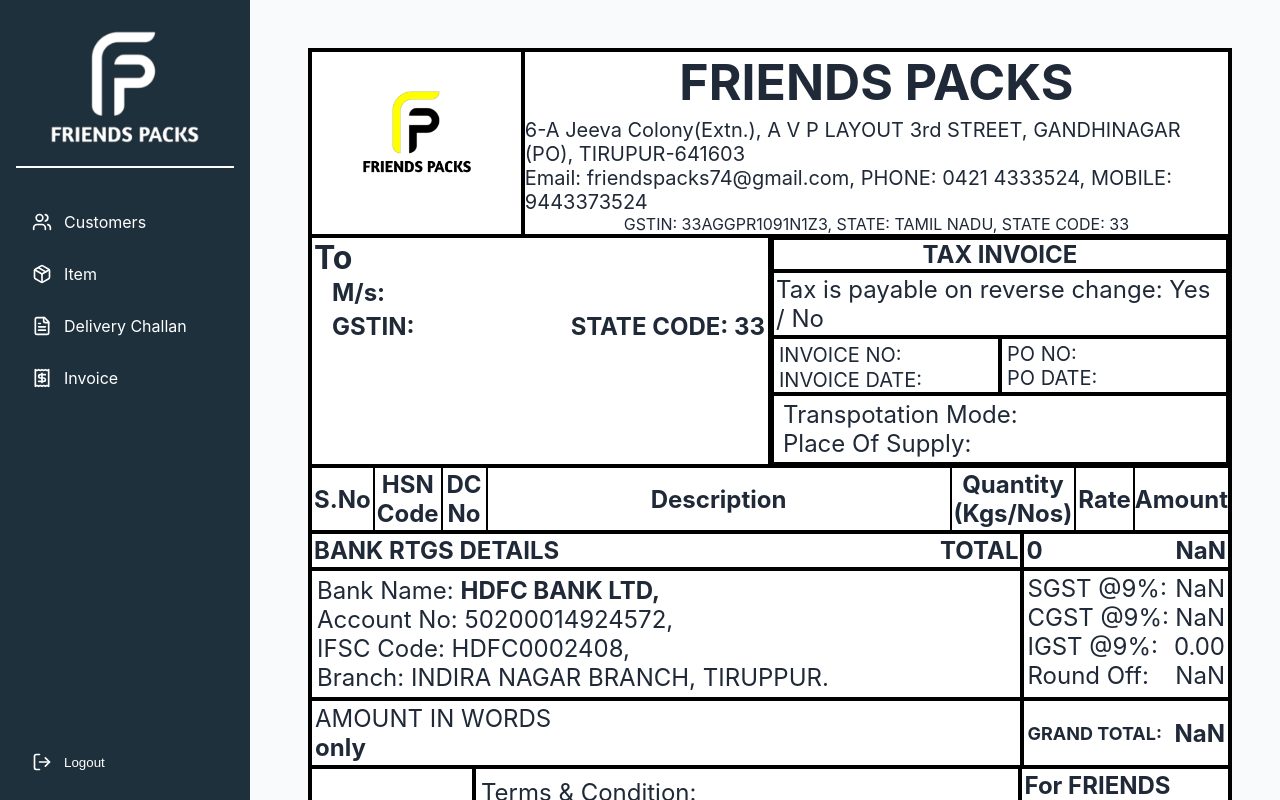
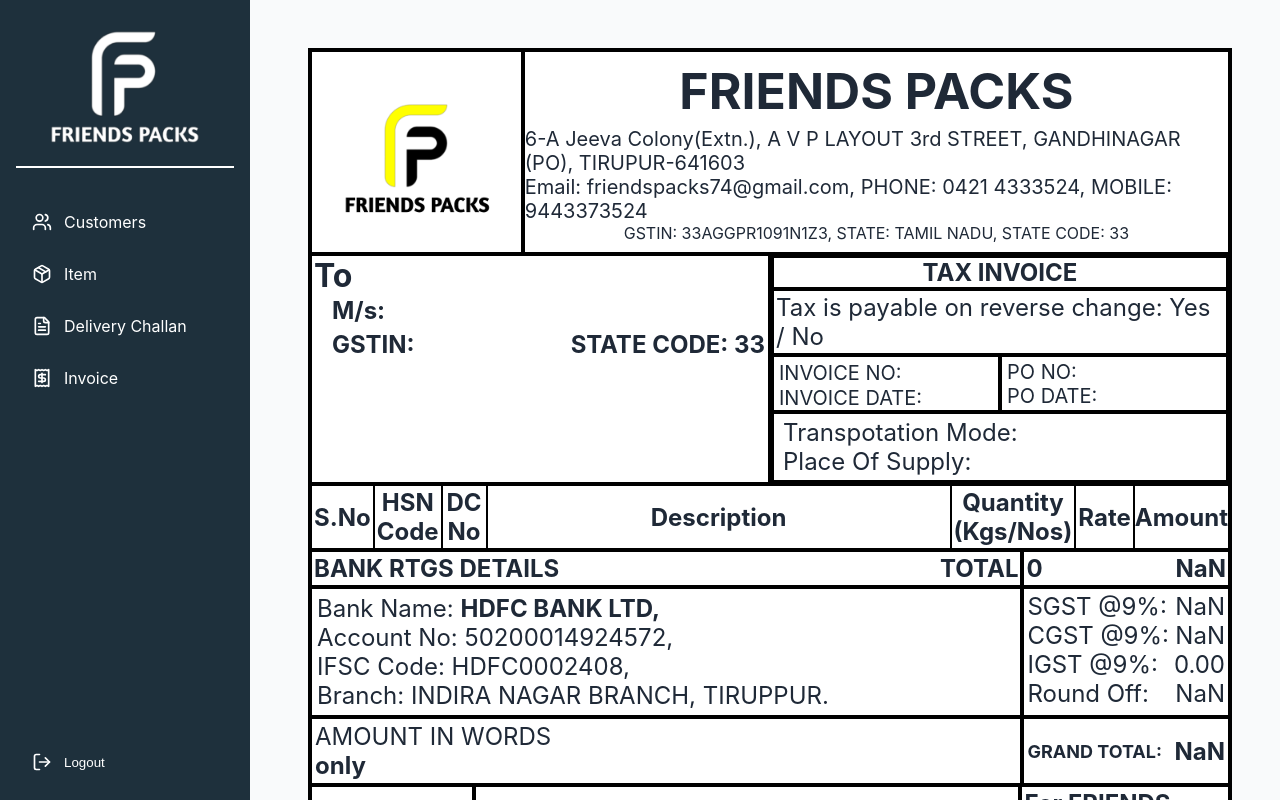
Before and after one commit to ashif-2005/FP, a React (Vite) app: page /print in a window 1280 px wide. Built offline with nearby package versions, Linux system fonts and the light colour scheme.

Commit message:
logo size increased

```diff
--- a/src/components/InvoiceForm.css
+++ b/src/components/InvoiceForm.css
@@ -22,8 +22,8 @@
 
 /* h-50 w-50 */
 .inv-logo{
-    height: 150px;
-    width: 150px;
+    height: 200px;
+    width: 200px;
 }
 
 /* flex flex-col justify-center w-full border-2 border-black */
--- a/src/components/PrintInvoice.jsx
+++ b/src/components/PrintInvoice.jsx
@@ -267,7 +267,7 @@
                     )}
                   </tr>
                 ))}
-                {Array.from({ length: 16 - data?.items.length }, (_, index) => (
+                {Array.from({ length: 15 - data?.items.length }, (_, index) => (
                   <tr key={index}>
                     <td className="t-data">&nbsp;</td>
                     <td className="t-data">&nbsp;</td>
```
